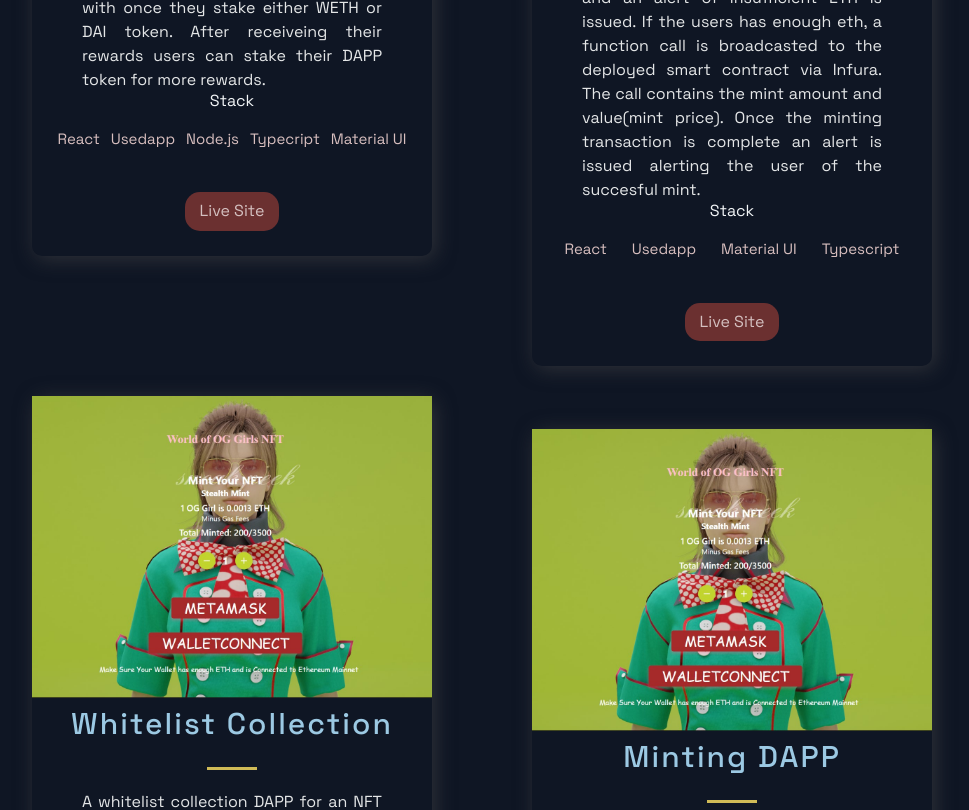
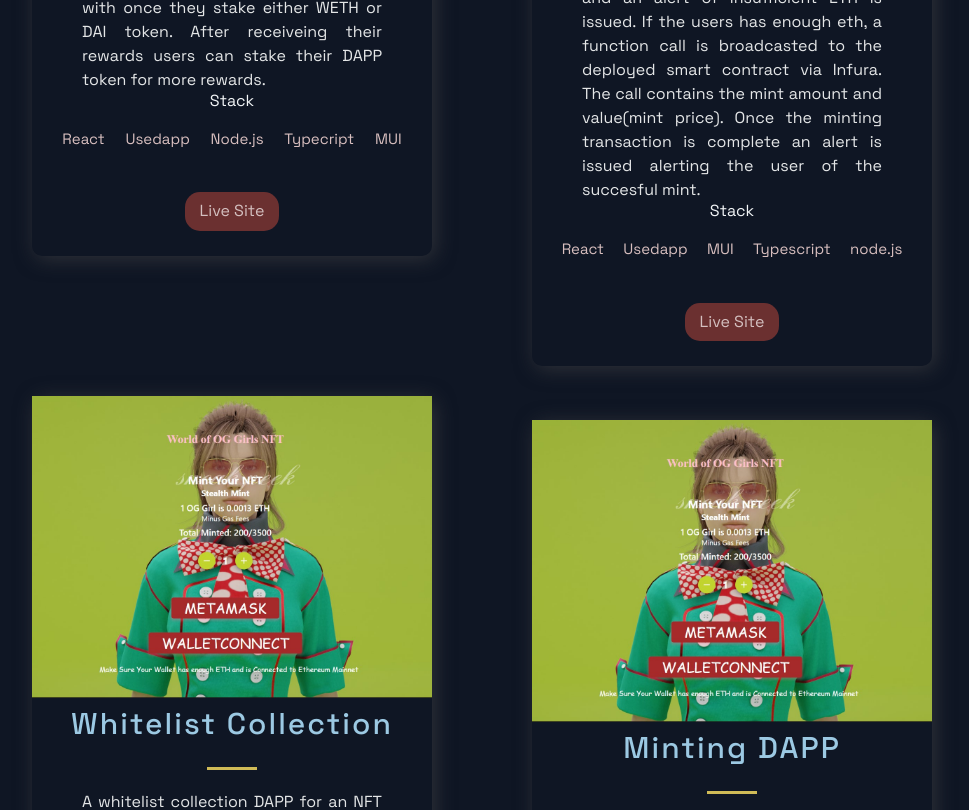
Before and after one commit to edmond-k/portfolio, a Next.js app: page / in a window 1280 px wide. Shown: the part 2020-2830 px from the top of the page, without its empty margins (158-1127 px from the left). Built offline with nearby package versions, Linux system fonts and the light colour scheme.

Commit message:
Update constants.js

```diff
--- a/src/constants/constants.js
+++ b/src/constants/constants.js
@@ -21,7 +21,7 @@ export const projects = [
     title: 'Staking DAPP',
     description: "This is a staking DAPP that allows users to stake and unstake three types of ERC20 tokens, a DAPP Token, WETH and DAI. The DAPP token is the main token which users get rewarded with once they stake either WETH or DAI token. After receiveing their rewards users can stake their DAPP token for more rewards. ",
     image: '/images/staking DAPP.jpg',
-    tags: ['React', 'Usedapp', 'Node.js', 'Typecript', 'Material UI'],
+    tags: ['React', 'Usedapp', 'Node.js', 'Typecript', 'MUI'],
     source: 'https://staking.edmondthedev.xyz/',
     visit: 'https://google.com',
     id: 1,
@@ -30,7 +30,7 @@ export const projects = [
     title: 'Minting DAPP',
     description: "Minting DAPP that facilitates the minting of erc721a non-fungible tokens. The DAPP checks whether users have enough ETH required to mint the number of tokens choosen. If not the transaction is not broadcasted to the smart contract and an alert of insufficient ETH is issued. If the users has enough eth, a function call is broadcasted to the deployed smart contract via Infura. The call contains the mint amount and value(mint price). Once the minting transaction is complete an alert is issued alerting the user of the succesful mint. ",
     image: '/images/minting DAPP.jpg',
-    tags: ['React', 'Usedapp', 'Material UI', 'Typescript'],
+    tags: ['React', 'Usedapp', 'MUI', 'Typescript', 'node.js'],
     source: 'https://mint.pharmapunksofficial.com/',
     visit: 'https://google.com',
     id: 2,
@@ -39,7 +39,7 @@ export const projects = [
     title: 'Whitelist Collection',
     description: "A whitelist collection DAPP for an NFT project. The app allows users to submit their addresses tio be whitelisted for minting. But before their address is collected, the app checks whether their wallets contain the minimum amount required for mint. Addresses collected are stored on firebase.",
     image: '/images/minting DAPP OG.jpg',
-    tags: ['React', 'node.js', 'Typescript', 'Firebase', 'Usedapp', 'Material UI'],
+    tags: ['React', 'node.js', 'Typescript', 'Firebase', 'Usedapp', 'MUI'],
     source: 'https://whitelistcollection.edmondthedev.xyz/',
     visit: 'https://google.com',
     id: 3,
@@ -48,7 +48,7 @@ export const projects = [
     title: 'Minting DAPP',
     description: "This is a minting DAPP for minting an NFT collection. The app allows users to connect an ethereum wallet either with Metamask or WalletConnect. Once a wallet is connected the user can choose the number of NFTs to mint and mint their NFT(s).",
     image: '/images/minting DAPP OG.jpg',
-    tags: ['React', 'Usedapp', 'Material UI', 'Typescript'],
+    tags: ['React', 'Usedapp', 'MUI', 'Typescript', 'node.js'],
     source: 'https://mintingdapp.edmondthedev.xyz/',
     visit: 'https://google.com',
     id: 2,
```
